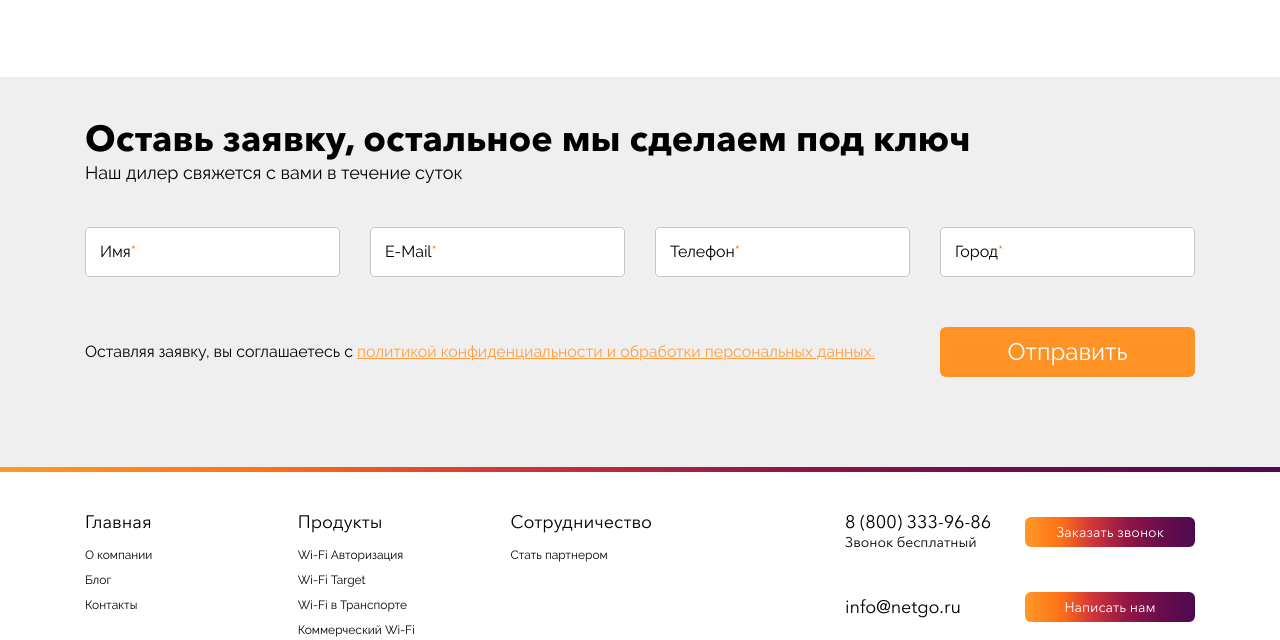
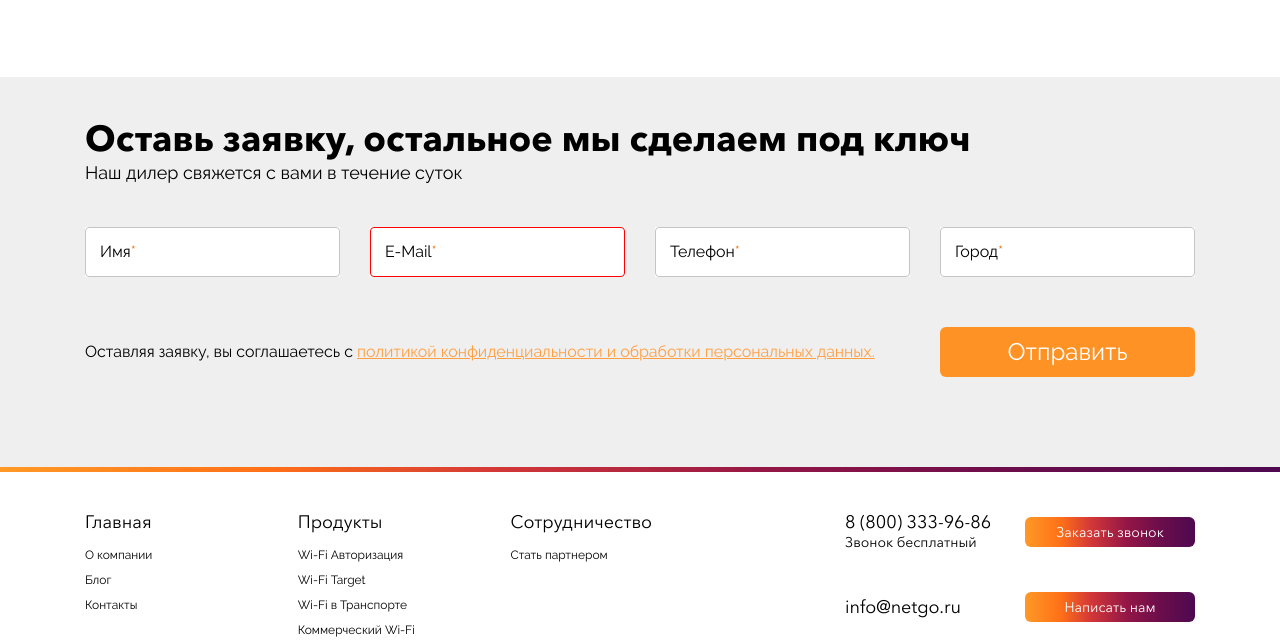
Before and after one commit to ldarksoull/netgowifi, a website: page index.html in a window 1280 px wide. Shown: the part 5382-6022 px from the top of the page. Drawn offline with nearby package versions, Linux system fonts and the light colour scheme.

Commit message:
красная обводка инпута на главной

```diff
--- a/index.html
+++ b/index.html
@@ -431,8 +431,8 @@
                     </div>
                 </div>
                 <div class="col-xl-3 mb-sm">
-                    <div class="feedback__input-placeholder">
-                        <input class="feedback__input" type="text" required>
+                    <div class="feedback__input-placeholder ">
+                        <input class="feedback__input error" type="text" required>
                         <div class="feedback__placeholder">
                             E-Mail<span>*</span>
                         </div>
--- a/sass/main.sass
+++ b/sass/main.sass
@@ -621,6 +621,8 @@
     border: 1px solid #c5c5c5
     background-color: #ffffff
     border-radius: 4px
+.feedback__input.error
+    border: 1px solid red
 .feedback__input-placeholder
     height: 100%
     background-color: #ffffff
```
Also changed, not shown: css/main.css, privacy-policy.html (added).
